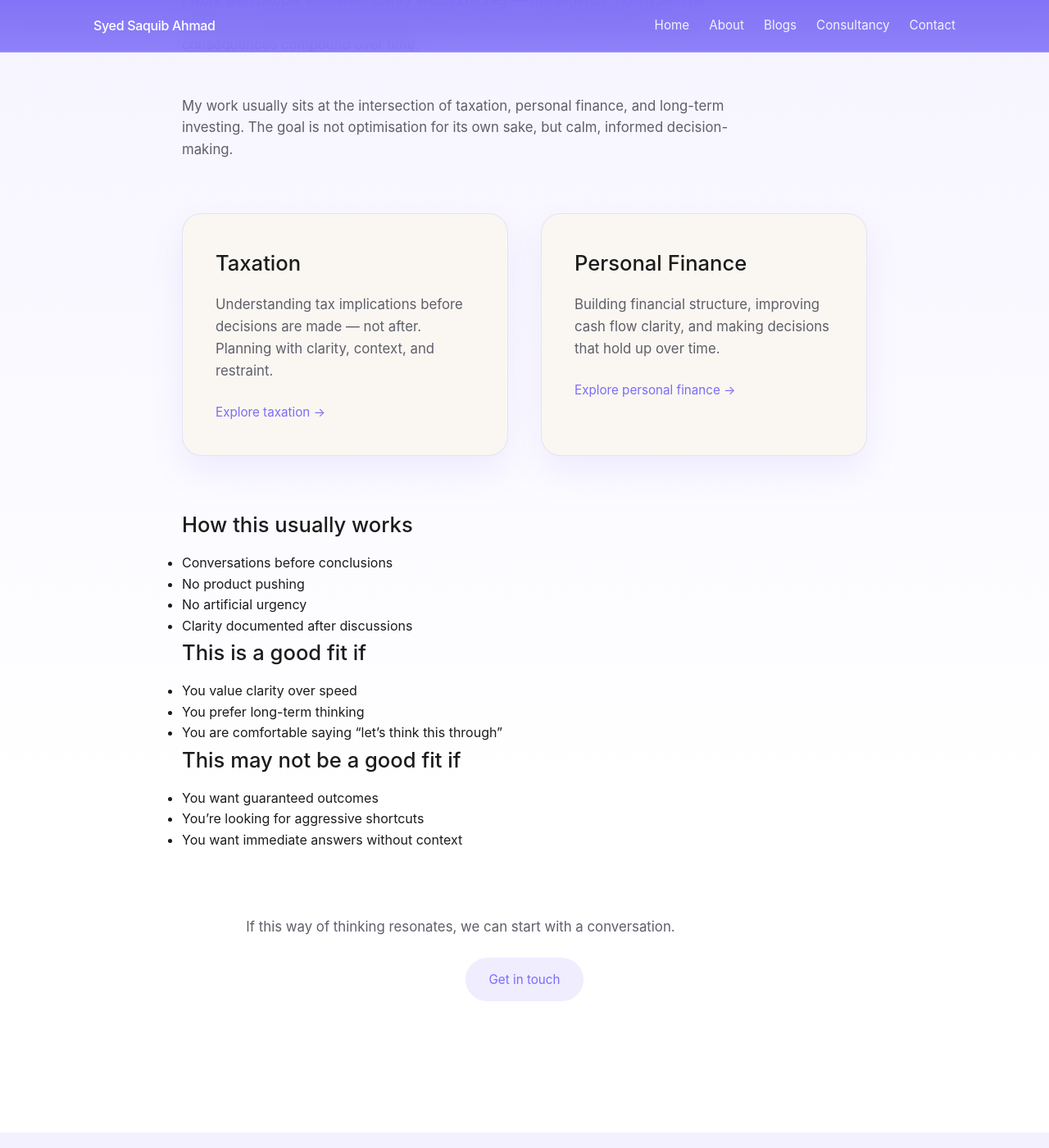
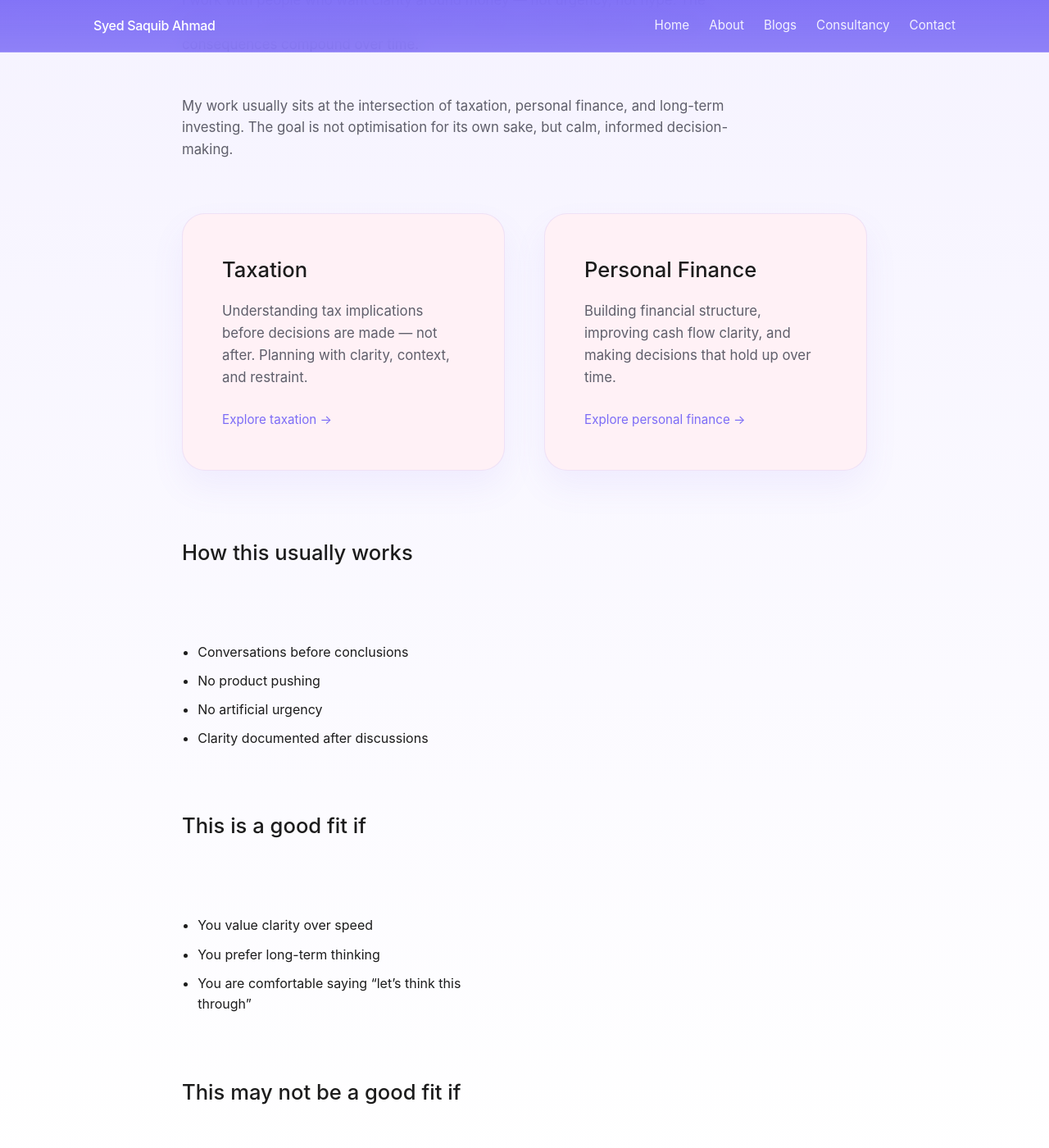
Before and after one commit to saquibahmad1234/syedsaquibahmad, a Jekyll site: the page built from consultancy.html, in a window 1280 px wide and 1400 px high, scrolled down 247 px. Shown: the whole window at 82% size. Built offline with Jekyll 4.4.1, drawn with Linux system fonts in a browser that asks for light colours.

Commit message:
Update style.css

```diff
--- a/assets/css/style.css
+++ b/assets/css/style.css
@@ -404,24 +404,26 @@ blockquote {
    ========================= */
 
 .consultancy {
-  max-width: 900px;
+  max-width: 1000px;
 }
 
+/* --- Action cards --- */
+
 .consultancy-actions {
-  margin: 4rem 0;
+  margin: 4rem 0 5rem;
   display: grid;
-  grid-template-columns: repeat(auto-fit, minmax(280px, 1fr));
-  gap: 2.5rem;
+  grid-template-columns: repeat(2, 1fr);
+  gap: 3rem;
 }
 
-/* Consultancy cards (Taxation / Personal Finance) */
+/* Baby-pink cards */
 .consultancy-card {
   display: block;
-  padding: 2.5rem;
-  background: var(--beige);
-  border-radius: 24px;
-  border: 1px solid rgba(124,108,246,0.15);
-  box-shadow: 0 20px 40px rgba(124,108,246,0.1);
+  padding: 3rem;
+  background: #fff1f6; /* baby pink */
+  border-radius: 28px;
+  border: 1px solid rgba(124,108,246,0.12);
+  box-shadow: 0 20px 40px rgba(124,108,246,0.08);
   text-decoration: none;
   color: var(--text-dark);
 
@@ -435,45 +437,93 @@ blockquote {
 }
 
 .consultancy-card p {
-  margin-bottom: 1.5rem;
+  margin-bottom: 1.6rem;
   color: var(--text-muted);
+  max-width: 100%;
 }
 
-/* Hover animation (same language as blog tiles) */
-.consultancy-card:hover {
-  transform: translateY(-6px) scale(1.03);
-  box-shadow: 0 30px 60px rgba(124,108,246,0.2);
-}
-
-/* CTA text inside card */
 .consultancy-card .cta {
   font-size: 0.95rem;
   color: var(--purple-main);
 }
 
-/* Bottom CTA */
+/* Hover motion */
+.consultancy-card:hover {
+  transform: translateY(-6px) scale(1.03);
+  box-shadow: 0 30px 60px rgba(124,108,246,0.18);
+}
+
+/* --- Two-column explanation sections --- */
+
+.how-it-works,
+.who-its-for {
+  display: grid;
+  grid-template-columns: 1fr 1fr;
+  gap: 4rem;
+  margin-bottom: 4rem;
+}
+
+.how-it-works h2,
+.who-its-for h2 {
+  grid-column: span 2;
+  margin-bottom: 1.5rem;
+}
+
+/* Lists */
+.how-it-works ul,
+.who-its-for ul {
+  padding-left: 1.2rem;
+}
+
+.how-it-works li,
+.who-its-for li {
+  margin-bottom: 0.6rem;
+}
+
+/* --- CTA section --- */
+
 .consultancy-cta {
-  margin-top: 5rem;
+  margin-top: 6rem;
+  padding: 4rem 3rem;
+  background: rgba(124,108,246,0.08);
+  border-radius: 28px;
   text-align: center;
 }
 
+.consultancy-cta p {
+  margin-bottom: 2rem;
+  font-size: 1.05rem;
+}
+
+/* Primary button */
 .primary-button {
   display: inline-block;
-  padding: 0.9rem 1.8rem;
+  padding: 0.9rem 2rem;
   border-radius: 999px;
-  background: rgba(124,108,246,0.12);
+  background: rgba(124,108,246,0.18);
   color: var(--purple-main);
   text-decoration: none;
   font-size: 0.95rem;
 }
 
 .primary-button:hover {
-  background: rgba(124,108,246,0.2);
+  background: rgba(124,108,246,0.28);
 }
 
-/* Mobile refinement */
+/* --- Mobile --- */
+
 @media (max-width: 768px) {
   .consultancy-actions {
-    gap: 2rem;
+    grid-template-columns: 1fr;
+  }
+
+  .how-it-works,
+  .who-its-for {
+    grid-template-columns: 1fr;
+  }
+
+  .how-it-works h2,
+  .who-its-for h2 {
+    grid-column: span 1;
   }
 }
```
